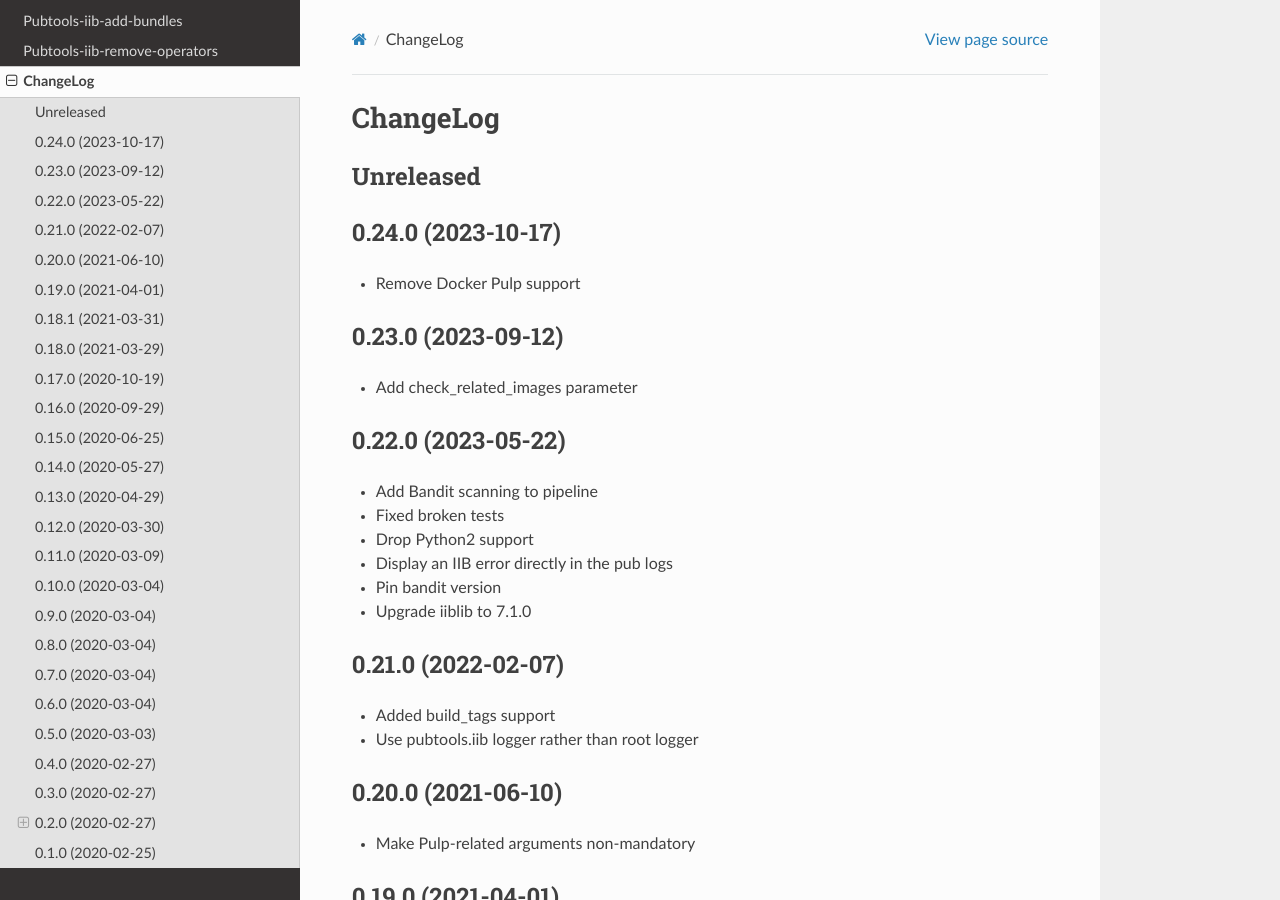
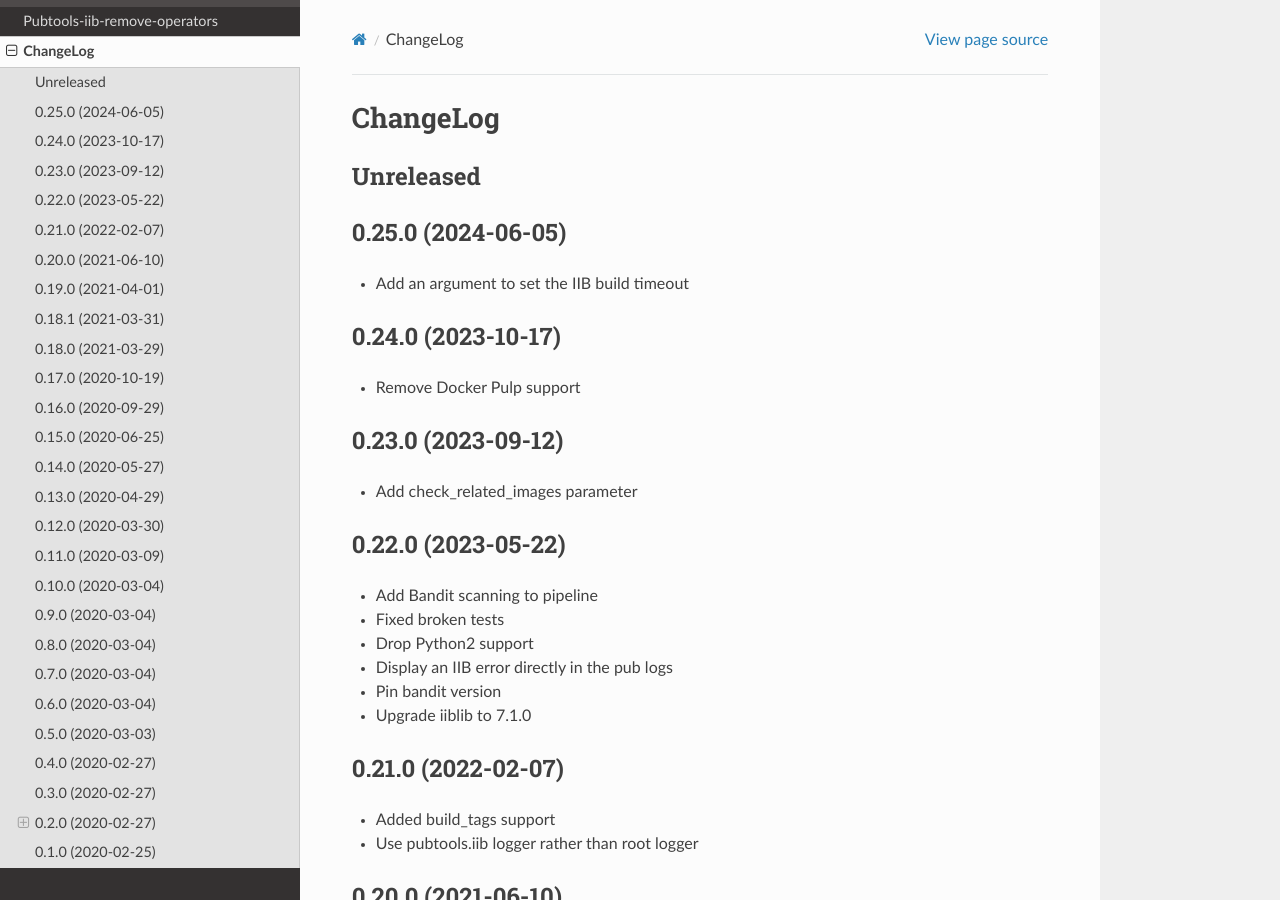
Before and after one commit to release-engineering/pubtools-iib, a Sphinx documentation site: the page built from docs/source/CHANGELOG.rst, in a window 1280 px wide and 900 px high. Built offline with Sphinx 7.4.7 and the Read the Docs theme 2.0.0, drawn with Linux system fonts in a browser that asks for light colours.

Commit message:
Release 0.25.0

```diff
--- a/docs/source/CHANGELOG.rst
+++ b/docs/source/CHANGELOG.rst
@@ -3,6 +3,10 @@ ChangeLog
 
 Unreleased
 -----------
+
+0.25.0 (2024-06-05)
+-------------------
+* Add an argument to set the IIB build timeout
 
 0.24.0 (2023-10-17)
 -------------------
--- a/setup.py
+++ b/setup.py
@@ -64,7 +64,7 @@ if os.environ.get("READTHEDOCS", None):
 
 setup(
     name="pubtools-iib",
-    version="0.24.0",
+    version="0.25.0",
     description="Pubtools-iib",
     long_description=long_description,
     author="Jindrich Luza",
```
